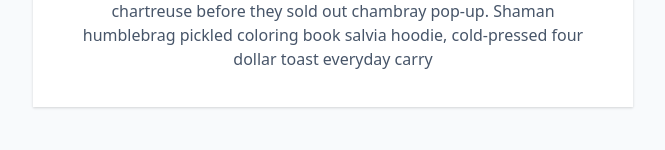
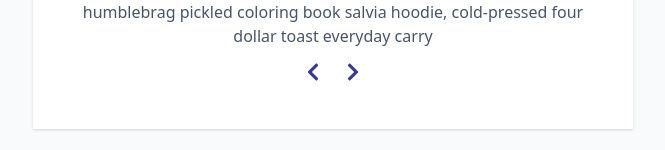
Before and after one commit to pro804/Reviews, a React (Vite) app: page / in a window 1280 px wide. Shown: the part 725-875 px from the top of the page, without its empty margins (307-972 px from the left). Built offline with nearby package versions, Linux system fonts and the light colour scheme.

Commit message:
feat: implement review navigation with prev/next buttons - Add state management for cycling through reviews - Create previous and next buttons with React Icons - Implement boundary checking for array limits - Style navigation buttons for seamless user experience

```diff
--- a/src/App.jsx
+++ b/src/App.jsx
@@ -5,6 +5,29 @@
 const App = () => {
   const [index, setIndex] = useState(0);
   const { name, job, image, text } = people[index];
+
+  const checkNumber = (number) => {
+    if (number > people.length - 1) {
+      return 0;
+    }
+    if (number < 0) {
+      return people.length - 1;
+    }
+    return number;
+  };
+
+  const nextPerson = () => {
+    setIndex((currentIndex) => {
+      const newIndex = currentIndex + 1;
+      return checkNumber(newIndex);
+    });
+  };
+  const prevPerson = () => {
+    setIndex((currentIndex) => {
+      const newIndex = currentIndex - 1;
+      return checkNumber(newIndex);
+    });
+  };
 
   return (
     <main>
@@ -18,6 +41,14 @@
         <h4 className="author">{name}</h4>
         <p className="job">{job}</p>
         <p className="info">{text}</p>
+        <div className="btn-container">
+          <button className="prev-btn" onClick={prevPerson}>
+            <FaChevronLeft />
+          </button>
+          <button className="next-btn" onClick={nextPerson}>
+            <FaChevronRight />
+          </button>
+        </div>
       </article>
     </main>
   );
--- a/src/index.css
+++ b/src/index.css
@@ -329,3 +329,22 @@
   line-height: 1.5;
   color: var(--grey-600);
 }
+.btn-container {
+  margin-bottom: 1rem;
+}
+
+.prev-btn,
+.next-btn {
+  color: var(--primary-700);
+  font-size: 1.25rem;
+  background: transparent;
+  border-color: transparent;
+  margin: 0 0.5rem;
+  transition: var(--transition);
+  cursor: pointer;
+}
+
+.prev-btn:hover,
+.next-btn:hover {
+  color: var(--primary-500);
+}
```
